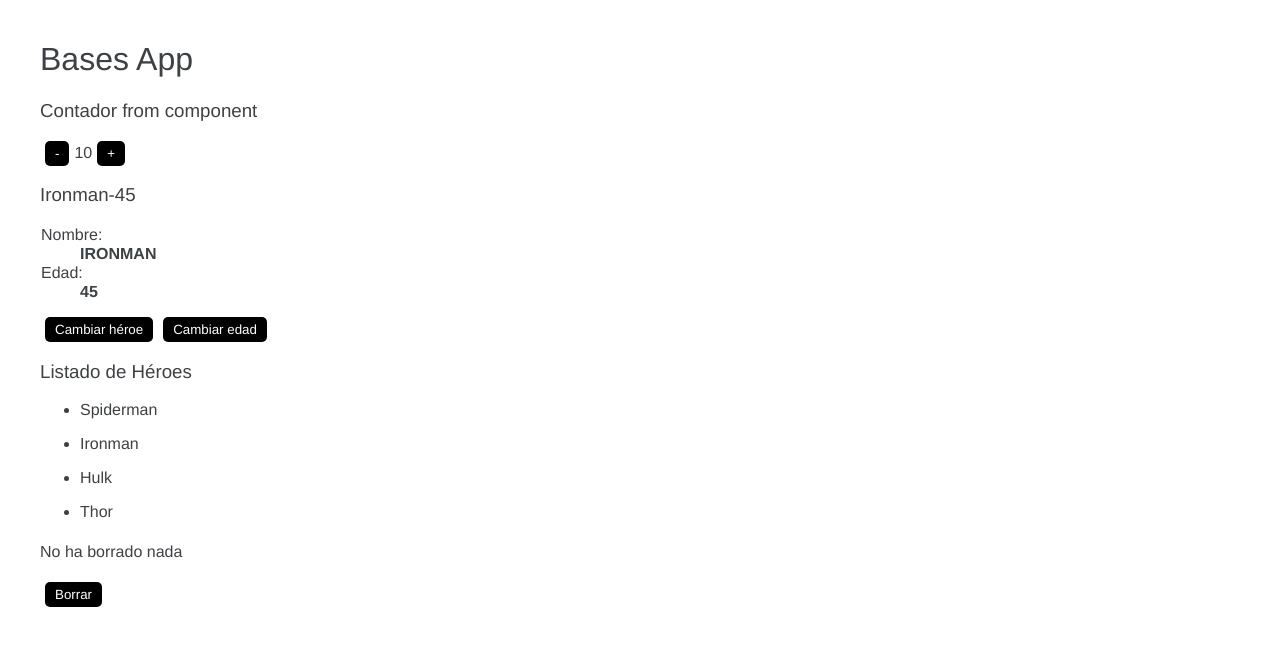
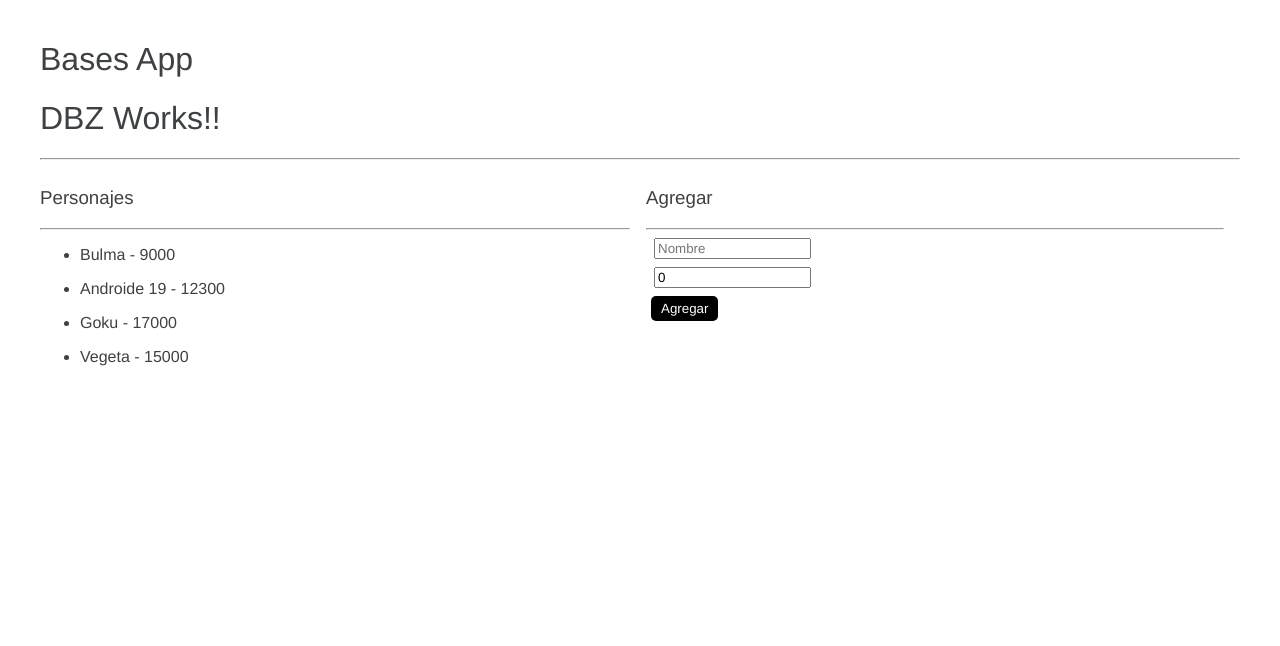
Before and after one commit to PauArcila/AngularFH, an Angular app in the folder 01-bases/: page / in a window 1280 px wide. Shown: the top 646 px of the page. Built offline with nearby package versions, Linux system fonts and the light colour scheme.

Commit message:
ej 2way data binding

```diff
--- a/01-bases/src/app/app.component.html
+++ b/01-bases/src/app/app.component.html
@@ -1,5 +1,6 @@
 <h1>{{title  | titlecase}}</h1>
 
-<app-contador></app-contador>
-<app-heroe></app-heroe>
-<app-listado></app-listado>
+<!-- <app-contador></app-contador> -->
+<!-- <app-heroe></app-heroe> -->
+<!-- <app-listado></app-listado> -->
+<app-main-page></app-main-page>
--- a/01-bases/src/app/app.module.ts
+++ b/01-bases/src/app/app.module.ts
@@ -6,6 +6,7 @@ import { AppComponent } from './app.component';
 import { ContadorModule } from './components/contador/contador.module';
 //import { ContadorComponent } from './components/contador/contador.component';
 import { HeroesModule } from './components/heroes/heroes.module';
+import { DbzModule } from './components/dbz/dbz.module';
 
 @NgModule({
   declarations: [
@@ -16,7 +17,8 @@ import { HeroesModule } from './components/heroes/heroes.module';
     BrowserModule,
     AppRoutingModule,
     HeroesModule,
-    ContadorModule
+    ContadorModule,
+    DbzModule
   ],
   schemas:[
     CUSTOM_ELEMENTS_SCHEMA
--- /dev/null
+++ b/01-bases/src/app/components/dbz/main-page/main-page.component.html
@@ -0,0 +1,25 @@
+<h1>DBZ Works!!</h1>
+<hr>
+<div class="row">
+    <div class="col">
+        <h3>Personajes</h3>
+        <hr>
+        <ul *ngFor="let personaje of personajes">
+            <li>{{personaje.nombre}} - {{personaje.poder}}</li>
+        </ul>
+    </div>
+    <div class="col">
+        <h3>Agregar</h3><small>{{nuevo.nombre}}</small>
+        <hr>
+        <form (ngSubmit)="agregar()">
+
+            <input type="text" placeholder="Nombre" name="nombre"
+            [(ngModel)]="nuevo.nombre">
+
+            <input type="number" placeholder="Poder" name="poder"
+            [(ngModel)]="nuevo.poder">
+
+            <button type="submit" >Agregar</button>
+        </form>
+    </div>
+</div>
--- /dev/null
+++ b/01-bases/src/app/components/dbz/main-page/main-page.component.ts
@@ -0,0 +1,37 @@
+import { Component } from '@angular/core';
+
+interface Personaje{
+  nombre: string;
+  poder:number;
+}
+
+@Component({
+  selector: 'app-main-page',
+  templateUrl: './main-page.component.html',
+  styleUrls: ['./main-page.component.scss']
+})
+export class MainPageComponent{
+
+  personajes: Personaje[] = [
+    {nombre: 'Bulma', poder: 9000},
+    {nombre: 'Androide 19', poder: 12300},
+    {nombre: 'Goku', poder: 17000},
+    {nombre: 'Vegeta', poder: 15000}
+  ];
+
+  nuevo: Personaje={
+    nombre: '',
+    poder: 0
+  }
+
+  agregar(){
+    console.log(this.nuevo);
+    this.personajes.push(this.nuevo);
+    this.nuevo = {nombre: '',
+    poder: 0};
+  }
+
+  cambiarNom(event:any){
+    console.log(event.target.value);
+  }
+}
--- a/01-bases/src/styles.scss
+++ b/01-bases/src/styles.scss
@@ -39,3 +39,17 @@
   .p-1 {
     padding: 1px;
   }
+
+  .row{
+    display: flex;
+  }
+
+  .col{
+    flex-grow: 1;
+    margin-right: 1rem;
+  }
+
+  input{
+    display: block;
+    margin: 0.5rem;
+  }
```
Also changed, not shown: 01-bases/src/app/components/dbz/dbz.module.ts (added, +19 -0 lines), 01-bases/src/app/components/dbz/main-page/main-page.component.scss (added).
